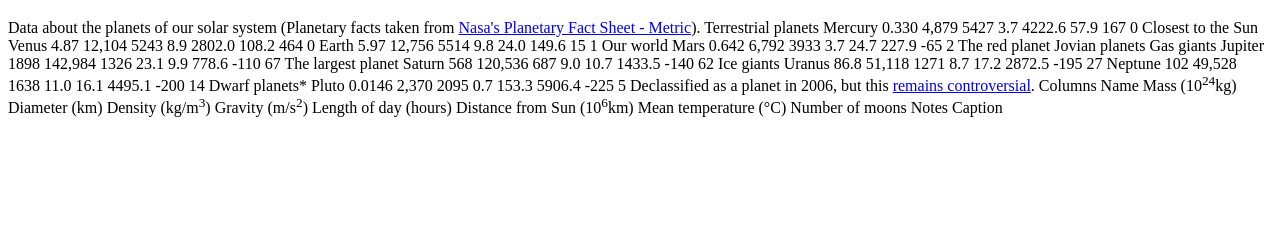
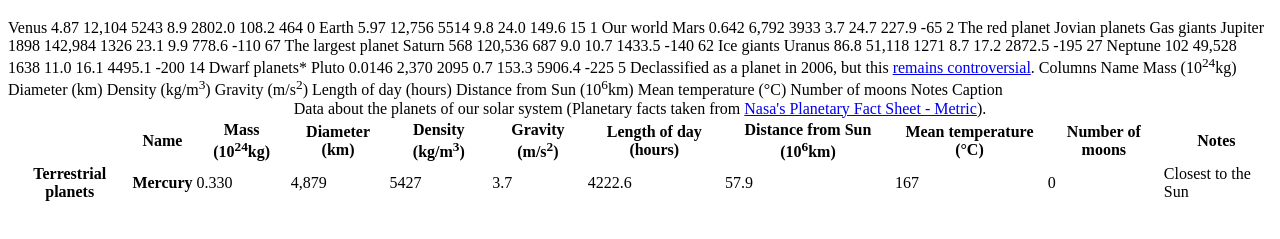
Before and after one commit to realgagansidhu/Gagandeep-Kaur-Sidhu-, a plain HTML site: page Assignment-2.html/StrugglingPlaningdata.html in a window 1280 px wide. Shown: the part 61-300 px from the top of the page. Drawn offline with Linux system fonts and the light colour scheme.

Commit message:
Table Tag
I added the table tag to this file to bring the exact output

```diff
--- a/Assignment-2.html/StrugglingPlaningdata.html
+++ b/Assignment-2.html/StrugglingPlaningdata.html
@@ -18,13 +18,46 @@
       <h1>Planets data</h1>
 
 <table>
-      Data about the planets of our solar system (Planetary facts taken from <a href="http://nssdc.gsfc.nasa.gov/planetary/factsheet/">Nasa's Planetary Fact Sheet - Metric</a>).
+      <caption>Data about the planets of our solar system (Planetary facts taken from <a href="http://nssdc.gsfc.nasa.gov/planetary/factsheet/">Nasa's Planetary Fact Sheet - Metric</a>). </caption>
+
+      <colgroup>
+        <col span="2">
+        <col style="border: 2px solid black">
+        <col span="9">
+      </colgroup>
+      <thead>
+        <tr>
+          <td colspan="2"></td>
+          <th scope="col">Name</th>
+          <th scope="col">Mass (10<sup>24</sup>kg)</th>
+          <th scope="col">Diameter (km)</th>
+          <th scope="col">Density (kg/m<sup>3</sup>)</th>
+          <th scope="col">Gravity (m/s<sup>2</sup>)</th>
+          <th scope="col">Length of day (hours)</th>
+          <th scope="col">Distance from Sun (10<sup>6</sup>km)</th>
+          <th scope="col">Mean temperature (°C)</th>
+          <th scope="col">Number of moons</th>
+          <th scope="col">Notes</th>
+        </tr>
+      </thead>
+      <tbody>
+
+      <tr>
+        <th rowspan="4" colspan="2" scope="rowgroup">Terrestrial planets</th>
+
+        <th scope="row">Mercury </th>
+       <td> 0.330 </td>
+    <td> 4,879 </td>
+     <td> 5427 </td>
+    <td> 3.7 </td>
+     <td>4222.6 </td>
+    <td>57.9</td>
+     <td> 167 </td>
+    <td> 0 </td>
+     <td> Closest to the Sun</td>
 
 
 
-      Terrestrial planets
-
-Mercury 0.330 4,879 5427 3.7 4222.6 57.9 167 0 Closest to the Sun
 Venus 4.87 12,104 5243 8.9 2802.0 108.2 464 0
 Earth 5.97 12,756 5514 9.8 24.0 149.6 15 1 Our world
 Mars 0.642 6,792 3933 3.7 24.7 227.9 -65 2 The red planet
```
